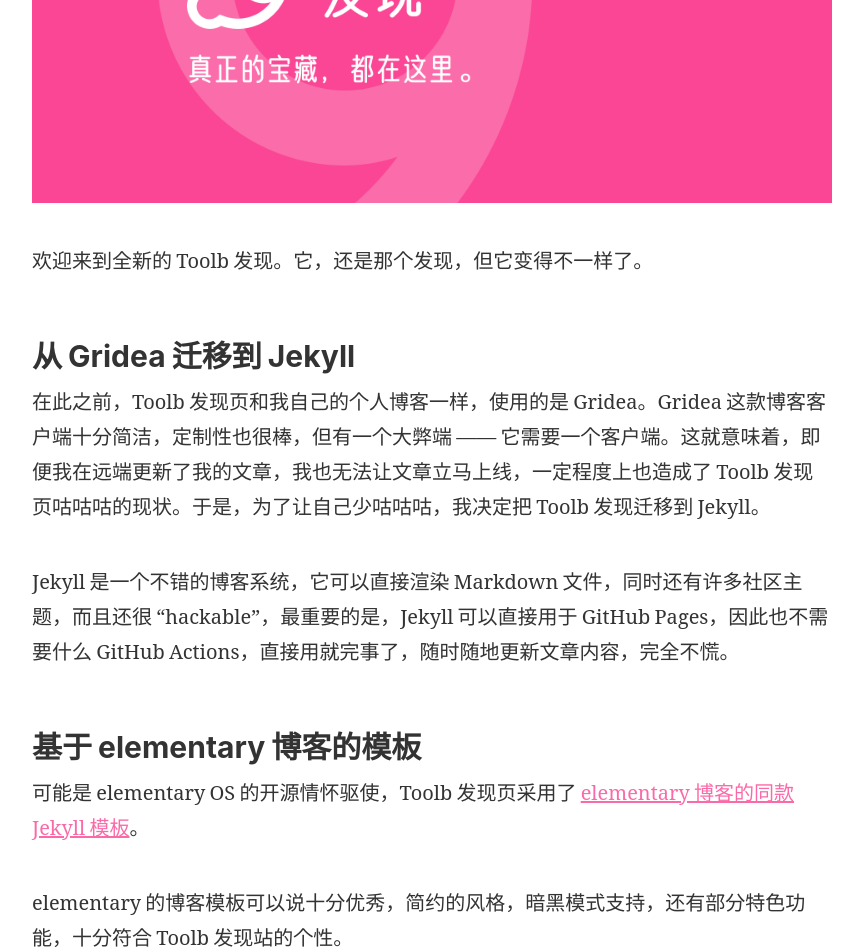
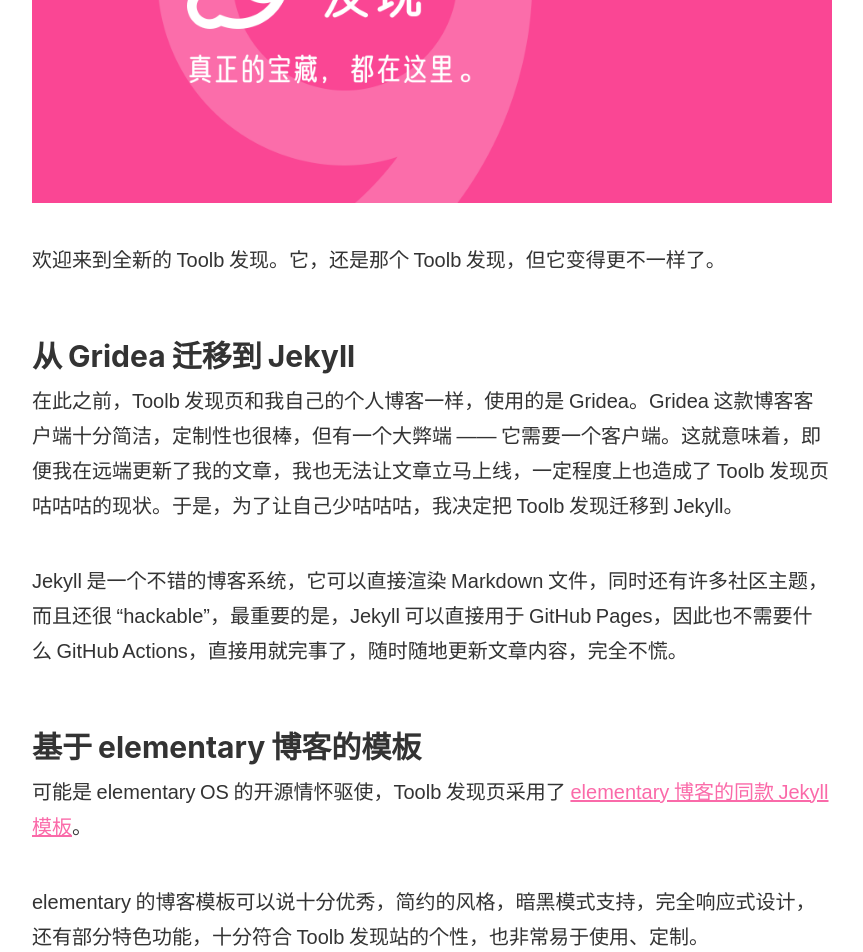
Before and after one commit to imgradeone/toolb-discover-jekyll, a Jekyll site: the page built from _posts/2021-02-20-toolb-discover-v2.md, in a window 1280 px wide. Shown: the part 558-1510 px from the top of the page, without its empty margins (208-1071 px from the left). Built offline with Jekyll 4.4.1, drawn with Linux system fonts in a browser that asks for light colours; our own code applies the rules of GitHub Pages for plain Markdown files.

Commit message:
edited typo

```diff
--- a/_posts/2021-02-20-toolb-discover-v2.md
+++ b/_posts/2021-02-20-toolb-discover-v2.md
@@ -7,7 +7,7 @@
 
 ![](/images/discover-media.png)
 
-欢迎来到全新的 Toolb 发现。它，还是那个发现，但它变得不一样了。
+欢迎来到全新的 Toolb 发现。它，还是那个 Toolb 发现，但它变得更不一样了。
 
 ## 从 Gridea 迁移到 Jekyll
 
@@ -19,7 +19,7 @@
 
 可能是 elementary OS 的开源情怀驱使，Toolb 发现页采用了 [elementary 博客的同款 Jekyll 模板](https://github.com/elementary/blog-template)。
 
-elementary 的博客模板可以说十分优秀，简约的风格，暗黑模式支持，还有部分特色功能，十分符合 Toolb 发现站的个性。
+elementary 的博客模板可以说十分优秀，简约的风格，暗黑模式支持，完全响应式设计，还有部分特色功能，十分符合 Toolb 发现站的个性，也非常易于使用、定制。
 
 ## 以前的发现怎么办？
 
--- a/_sass/_typography.scss
+++ b/_sass/_typography.scss
@@ -1,6 +1,6 @@
 :root {
   --ui-font: Inter, "Open Sans", "Noto Sans", "Roboto", "Droid Sans", sans-serif;
-  --copy-font: "Noto Serif", "Droid Serif", sans-serif;
+  --copy-font: sans-serif;
   --heading-font: Inter, Raleway, var(--ui-font);
 }
 
```
